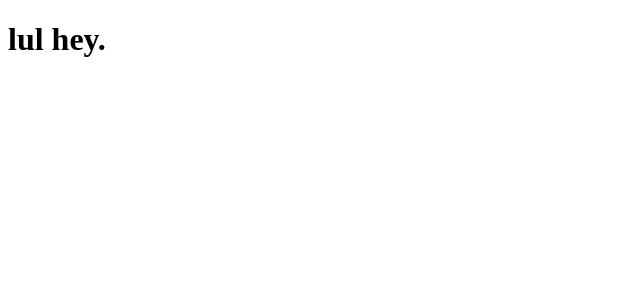
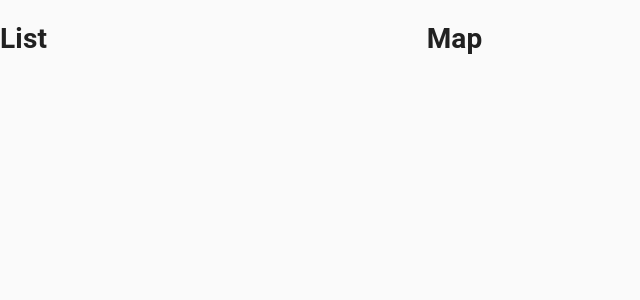
Before and after one commit to Nan0-0/Help-Map, a React (Create React App) app: page / in a window 1280 px wide. Shown: the top 300 px of the page, without its empty margins (0-640 px from the left). Built offline with nearby package versions, Linux system fonts and the light colour scheme.

Commit message:
preparing for the big 3

```diff
--- a/src/App.js
+++ b/src/App.js
@@ -1,10 +1,25 @@
 import React from "react";
+
+import { CssBaseline, Grid } from "@material-ui/core";
+
+import Header from "./components/Header/Header";
+import List from "./components/List/List";
+import Map from "./components/Map/Map";
 
 const App = () => {
     return (
-        <div>
-            <h1>lul hey.</h1>
-        </div>
+        <>
+            <CssBaseline />
+            <Header />
+            <Grid container spacing={3} style={{ width: '100%' }}>
+                <Grid item xs = {12} md={4}>
+                    <List />
+                </Grid>
+                <Grid item xs = {12} md={4}>
+                    <Map />
+                </Grid>
+            </Grid>
+        </>
     );
 }
 
--- a/src/components/List/List.jsx
+++ b/src/components/List/List.jsx
@@ -0,0 +1,9 @@
+import React from "react";
+
+const List = () => {
+    return (
+        <h1>List</h1>
+    );
+}
+
+export default List;
--- a/src/components/Map/Map.jsx
+++ b/src/components/Map/Map.jsx
@@ -0,0 +1,9 @@
+import React from "react";
+
+const Map = () => {
+    return (
+        <h1>Map</h1>
+    );
+}
+
+export default Map;
```
Also changed, not shown: src/components/PlaceDetails/PlaceDetails.jsx (+9 -0 lines).
